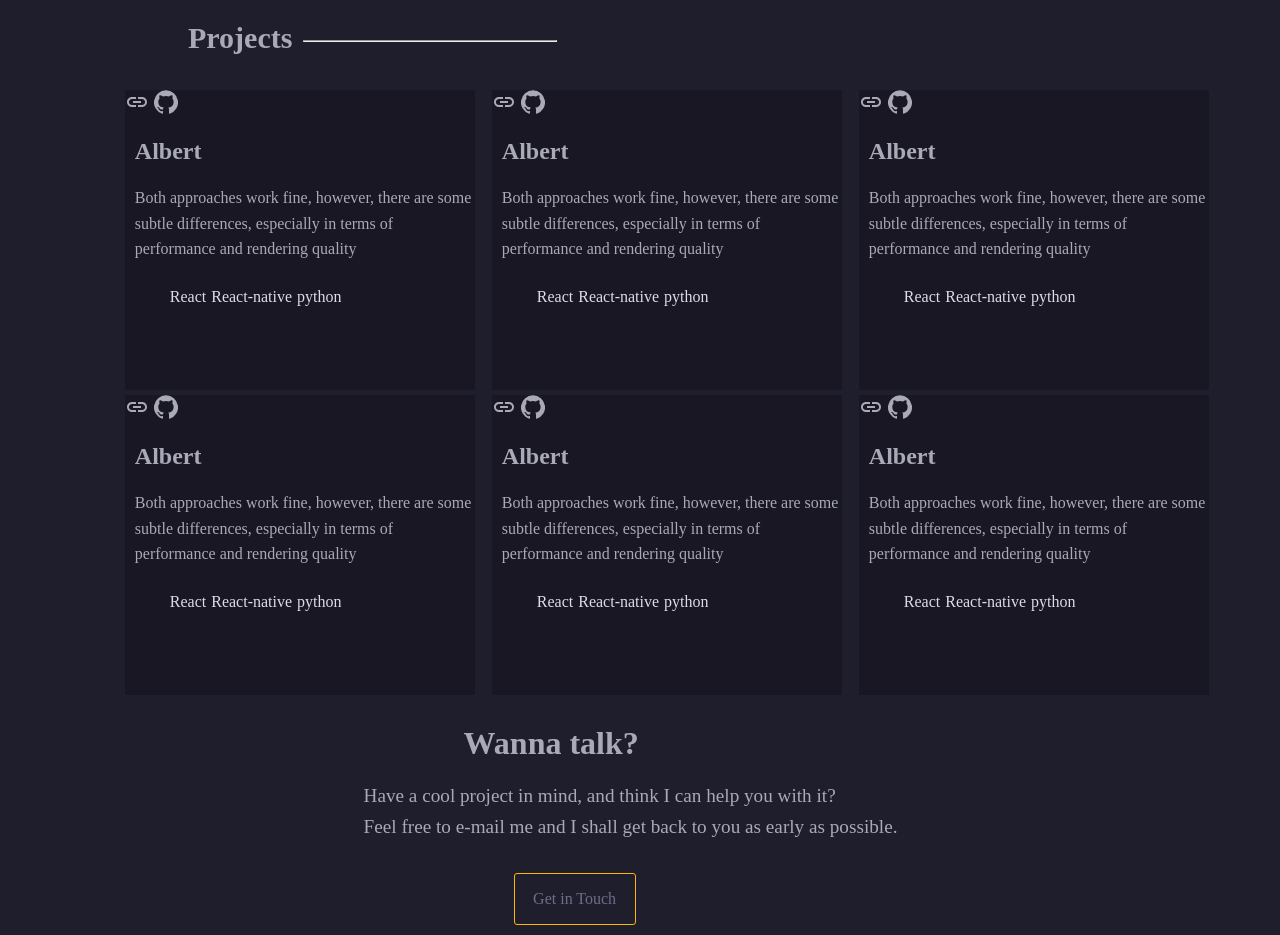
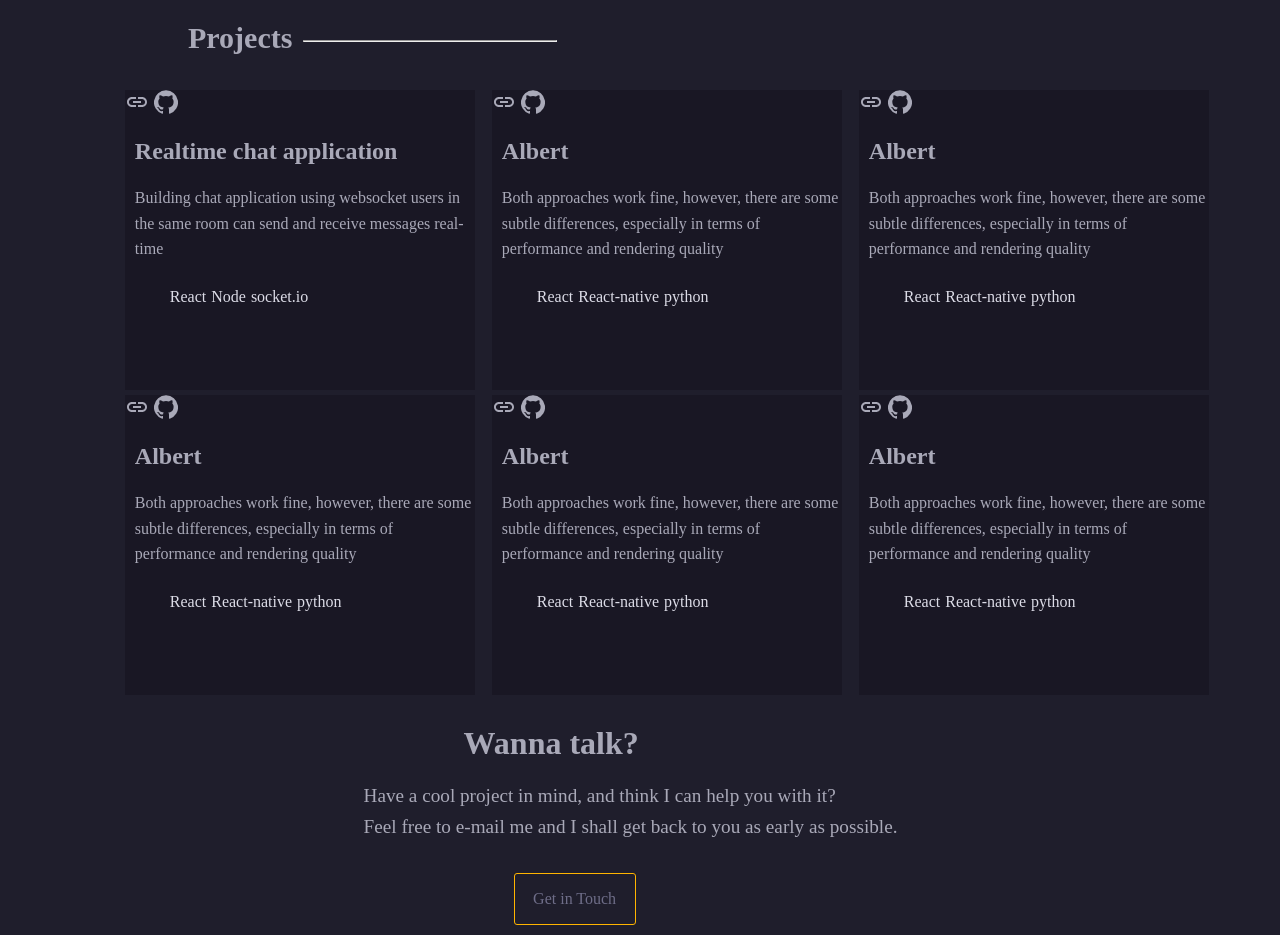
Before and after one commit to ndegealbert/Portfoliov3, a Next.js app: page / in a window 1280 px wide. Shown: the part 800-1735 px from the top of the page. Built offline with nearby package versions, Linux system fonts and the light colour scheme.

Commit message:
add project1

```diff
--- a/pages/project/project.js
+++ b/pages/project/project.js
@@ -5,9 +5,9 @@ import LinkIcon from '@material-ui/icons/Link';
 const projects = [
   {
     id:1,
-    title:"Albert",
-    desc:"Both approaches work fine, however, there are some subtle differences, especially in terms of performance and rendering quality",
-    stack:["React","React-native","python"]
+    title:"Realtime chat application",
+    desc:"Building chat application using websocket users in the same room can  send and receive messages real-time  ",
+    stack:["React","Node","socket.io "]
 
 
   },
```
